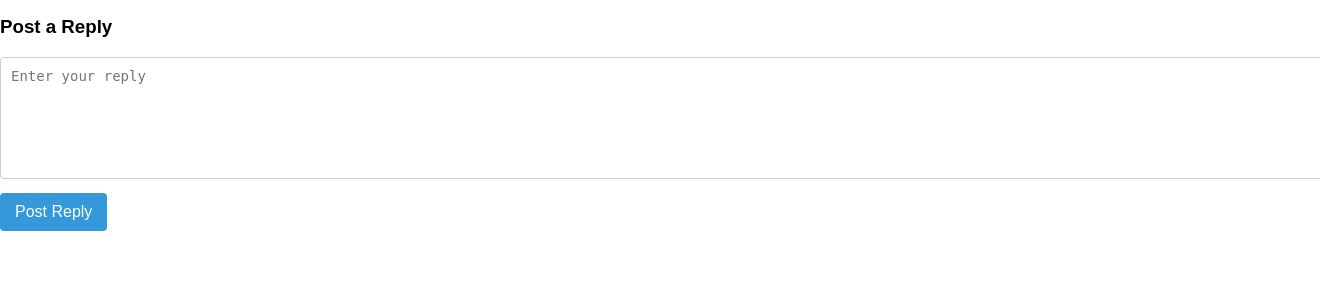
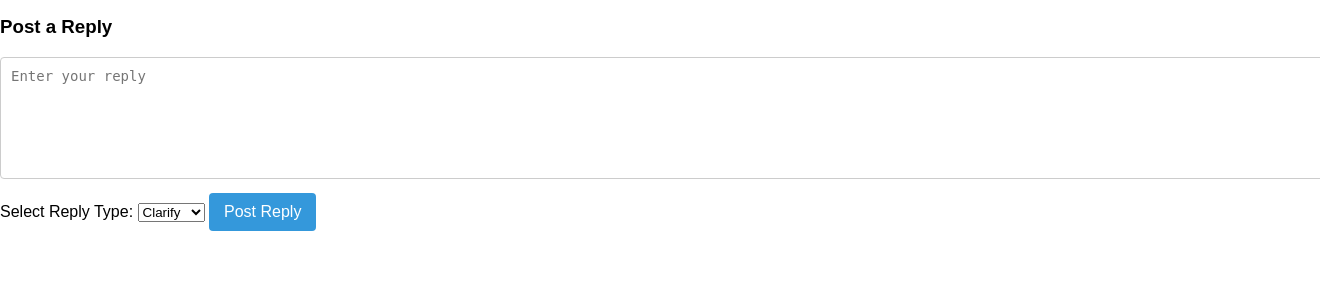
Before and after one commit to charlie-rasberry/debate-forum, a Flask app: page /claim/1 in a window 1320 px wide; the page is wider, and only the part inside the window is pictured. Shown: the part 156-456 px from the top of that part. Run offline with Flask 3, Linux system fonts and the light colour scheme; the visitor is signed in with stand-in values (Sample User, id 1); data comes from the database, SQL or seed files in the repository; data that the repository does not hold is empty.

Commit message:
Replies working with type

```diff
--- a/app.py
+++ b/app.py
@@ -60,9 +60,6 @@ def home():
             })
     except Error as e:
         print(f"Error fetching topics: {e}")
-
-    print("Fetched topics from database:", topics_raw)  # Raw data from the database
-    print("Processed topics for template:", topics)  # Processed list of dictionaries
     return render_template('home.html', last_visit=session.get('last_visit'), topics=topics)
 
 
@@ -144,21 +141,33 @@ def view_claim(claim_id):
             return redirect(url_for('login'))
 
         reply_text = request.form.get('reply_text')
+        reply_type = request.form.get('reply_type')  # Get the reply type
         current_time = int(datetime.datetime.now().timestamp())
         user_id = session['user_id']
 
         try:
+            # Insert the reply into the `replyText` table
             cursor.execute("""
                 INSERT INTO replyText (postingUser, creationTime, text)
                 VALUES (?, ?, ?)
             """, (user_id, current_time, reply_text))
             db.commit()
 
+            # Get the ID of the inserted reply
             reply_id = cursor.lastrowid
+
+            # Insert the relationship into the `replyToClaim` table
+            reply_type_map = {
+                "clarify": 1,  # Assuming ID 1 is for "Clarify"
+                "for": 2,      # Assuming ID 2 is for "For"
+                "against": 3   # Assuming ID 3 is for "Against"
+            }
+            reply_type_id = reply_type_map.get(reply_type)
+
             cursor.execute("""
                 INSERT INTO replyToClaim (reply, claim, replyToClaimRelType)
                 VALUES (?, ?, ?)
-            """, (reply_id, claim_id, 1))
+            """, (reply_id, claim_id, reply_type_id))
             db.commit()
 
             flash('Reply posted successfully!')
@@ -166,6 +175,9 @@ def view_claim(claim_id):
             print(f"Error posting reply: {e}")
             flash('An error occurred. Please try again.')
 
+        return redirect(url_for('view_claim', claim_id=claim_id))
+
+    # Fetch claim and replies (existing code remains unchanged)
     claim = {}
     try:
         cursor.execute("""
@@ -181,19 +193,24 @@ def view_claim(claim_id):
     replies = []
     try:
         cursor.execute("""
-            SELECT replyText.text, user.userName, replyText.creationTime
+            SELECT replyText.text, user.userName, replyText.creationTime, replyToClaimType.claimReplyType
             FROM replyText
             JOIN user ON replyText.postingUser = user.userID
-            WHERE replyText.replyTextID IN (
-                SELECT reply FROM replyToClaim WHERE claim = ?
-            )
+            JOIN replyToClaim ON replyText.replyTextID = replyToClaim.reply
+            JOIN replyToClaimType ON replyToClaim.replyToClaimRelType = replyToClaimType.claimReplyTypeID
+            WHERE replyToClaim.claim = ?
             ORDER BY replyText.creationTime ASC
         """, (claim_id,))
-        replies = cursor.fetchall()
+        replies_raw = cursor.fetchall()
+        replies = [
+            (reply[0], reply[1], datetime.datetime.fromtimestamp(reply[2]).strftime('%Y-%m-%d %H:%M:%S'), reply[3])
+            for reply in replies_raw
+        ]
     except Error as e:
         print(f"Error fetching replies: {e}")
 
     return render_template('view_claim.html', claim=claim, replies=replies)
+
 
 @app.route('/signout')
 def signout():
--- a/templates/view_claim.html
+++ b/templates/view_claim.html
@@ -37,7 +37,7 @@
             {% for reply in replies %}
                 <li>
                     <p>{{ reply[0] }}</p>
-                            <p>By {{ reply[1] }} on {{ reply[2] }}</p>
+                    <p>By {{ reply[1] }} on {{ reply[2] }} (Type: {{ reply[3] }})</p>
                 </li>
             {% endfor %}
         {% else %}
@@ -46,15 +46,23 @@
     </ul>
 </section>
 
+
         <!-- Create Reply Form -->
         {% if session.get('username') %}
         <section id="create-reply">
     <h3>Post a Reply</h3>
     <form method="post" action="/claim/{{ claim[0] }}">
         <textarea name="reply_text" placeholder="Enter your reply" required></textarea>
+        <label for="reply_type">Select Reply Type:</label>
+        <select name="reply_type" id="reply_type" required>
+            <option value="clarify">Clarify</option>
+            <option value="for">For</option>
+            <option value="against">Against</option>
+        </select>
         <input type="submit" value="Post Reply">
     </form>
 </section>
+
         {% else %}
             <p>Please <a href="{{ url_for('login') }}">log in</a> to post a reply.</p>
         {% endif %}
```
Lines whose indentation alone changed are shown as unchanged.
